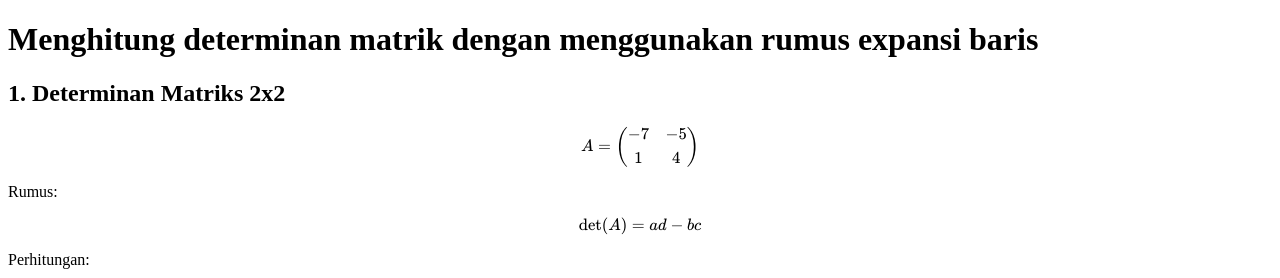
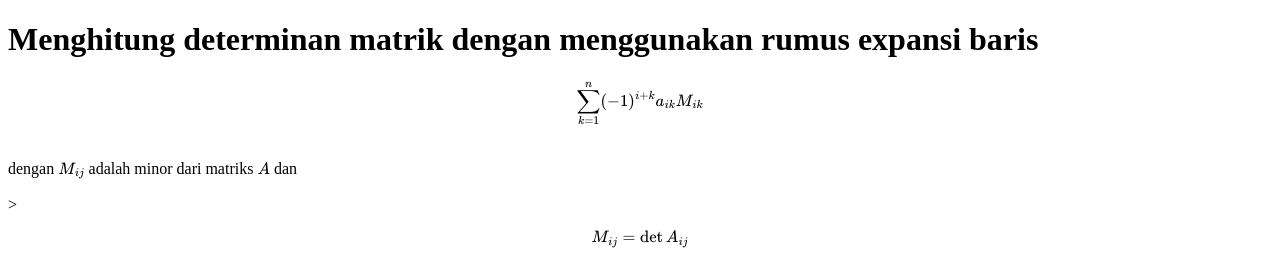
Before and after one commit to kikarizka15/tugas-web, a plain HTML site: page index.html in a window 1280 px wide. Shown: the top 278 px of the page. Drawn offline with nearby package versions, Linux system fonts and the light colour scheme.

Commit message:
Update index.html

```diff
--- a/index.html
+++ b/index.html
@@ -6,6 +6,20 @@
 <body>
 
 <h1>Menghitung determinan matrik dengan menggunakan rumus expansi baris</h1>
+
+<p>\[
+\sum_{k=1}^{n} (-1)^{i+k} a_{ik} M_{ik}
+\]</p>
+
+<br>dengan \( M_{ij} \) adalah minor dari matriks \( A \) dan
+
+<p>>\[
+M_{ij} = \det A_{ij}
+\]</p>
+
+<br>\( A_{ij} \) adalah submatrik dengan menghapus baris \( i \) dan kolom \( j \) dari matriks \( A_{m \times n} \) dengan \( 1 \le i,j \le n \).
+
+\end{document}
 
 <h2>1. Determinan Matriks 2x2</h2>
 
```
